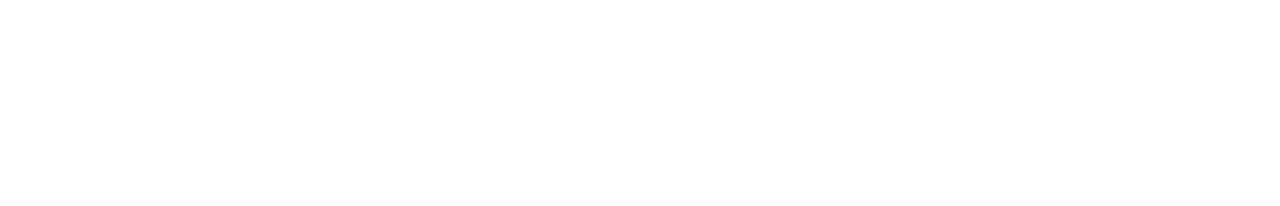
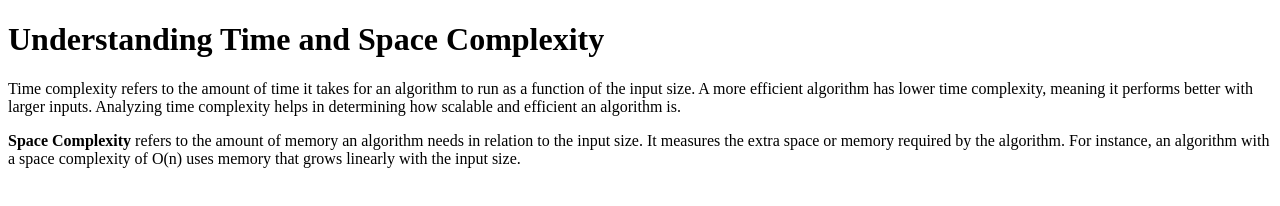
Before and after one commit to acciojob/time-and-space-complexity-Jitendra-singh-cell, a website: page main.html in a window 1280 px wide. Drawn offline with Linux system fonts and the light colour scheme.

Commit message:
created a submission

```diff
--- a/main.html
+++ b/main.html
@@ -7,6 +7,20 @@
 </head>
 
 <body>
+	 <h1>Understanding Time and Space Complexity</h1>
+
+    <!-- First paragraph explaining Time Complexity -->
+    <p>
+        Time complexity refers to the amount of time it takes for an algorithm to run as a function of the input size.
+        A more efficient algorithm has lower time complexity, meaning it performs better with larger inputs.
+        Analyzing time complexity helps in determining how scalable and efficient an algorithm is.
+    </p>
+
+    <!-- Second paragraph explaining Space Complexity with bold text -->
+    <p>
+        <b>Space Complexity</b> refers to the amount of memory an algorithm needs in relation to the input size. It measures the extra space or memory required by the algorithm.
+        For instance, an algorithm with a space complexity of O(n) uses memory that grows linearly with the input size.
+    </p>
 	<!-- the entire body must be written by student -->
     <script type="text/javascript" src="./script.js">
 </script>
```
